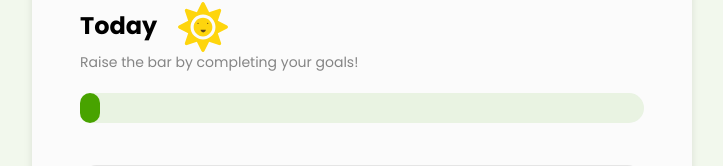
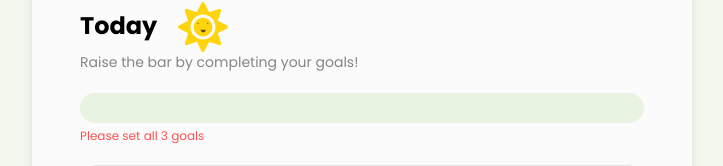
Before and after one commit to Bharat-Dua/Focus-on-Today, a plain HTML site: page index.html in a window 1280 px wide. Both pictures are taken after a click on the element 391 px from the left and 331 px from the top of the page. Shown: the part 125-291 px from the top of the page, without its empty margins (278-1001 px from the left). Drawn offline with Linux system fonts and the light colour scheme.

Commit message:
feat: added the task completion functionality

```diff
--- a/app.js
+++ b/app.js
@@ -0,0 +1,32 @@
+const checkboxList = document.querySelectorAll(".custom-checkbox");
+
+const inputValue = document.querySelectorAll(".goal-input");
+
+const errorMessage = document.querySelector(".error-message");
+
+const progressBar = document.querySelector(".progress-bar");
+const progressValue = document.querySelector(".progress-value");
+
+checkboxList.forEach((checkbox) => {
+  checkbox.addEventListener("click", (e) => {
+    const allInputFieldsAreFilled = [...inputValue].every((input) => {
+      return input.value;
+    });
+    if (allInputFieldsAreFilled) {
+      checkbox.parentElement.classList.toggle("completed");
+      // errorMessage.style.display = "none";
+      progressBar.classList.remove("error");
+      progressValue.style.width = "33%";
+    } else {
+      progressBar.classList.add("showError");
+
+      // checkbox.checked = false;
+    }
+  });
+});
+
+inputValue.forEach((input) =>
+  input.addEventListener("focus", () => {
+    progressBar.classList.remove("showError");
+  })
+);
--- a/index.html
+++ b/index.html
@@ -23,7 +23,7 @@
         </h2>
         <p class="progress-label">Raise the bar by completing your goals!</p>
         <div class="progress-bar">
-          <div class="progress-value">2/3 completed</div>
+          <div class="progress-value"><span>0/3 completed</span></div>
           <p class="error-message">Please set all 3 goals</p>
         </div>
         <div class="goal-container ">
--- a/style.css
+++ b/style.css
@@ -79,8 +79,11 @@ main {
   font-weight: 500;
   display: flex;
   align-items: center;
+  overflow: hidden;
+}
+
+.progress-value span {
   padding-left: 20px;
-  overflow: hidden;
 }
 
 .error-message {
@@ -90,7 +93,9 @@ main {
   margin-top: 4px;
   display: none;
 }
-
+.showError .error-message {
+  display: block;
+}
 .goal-container {
   border-radius: 17px;
   height: 82px;
```
